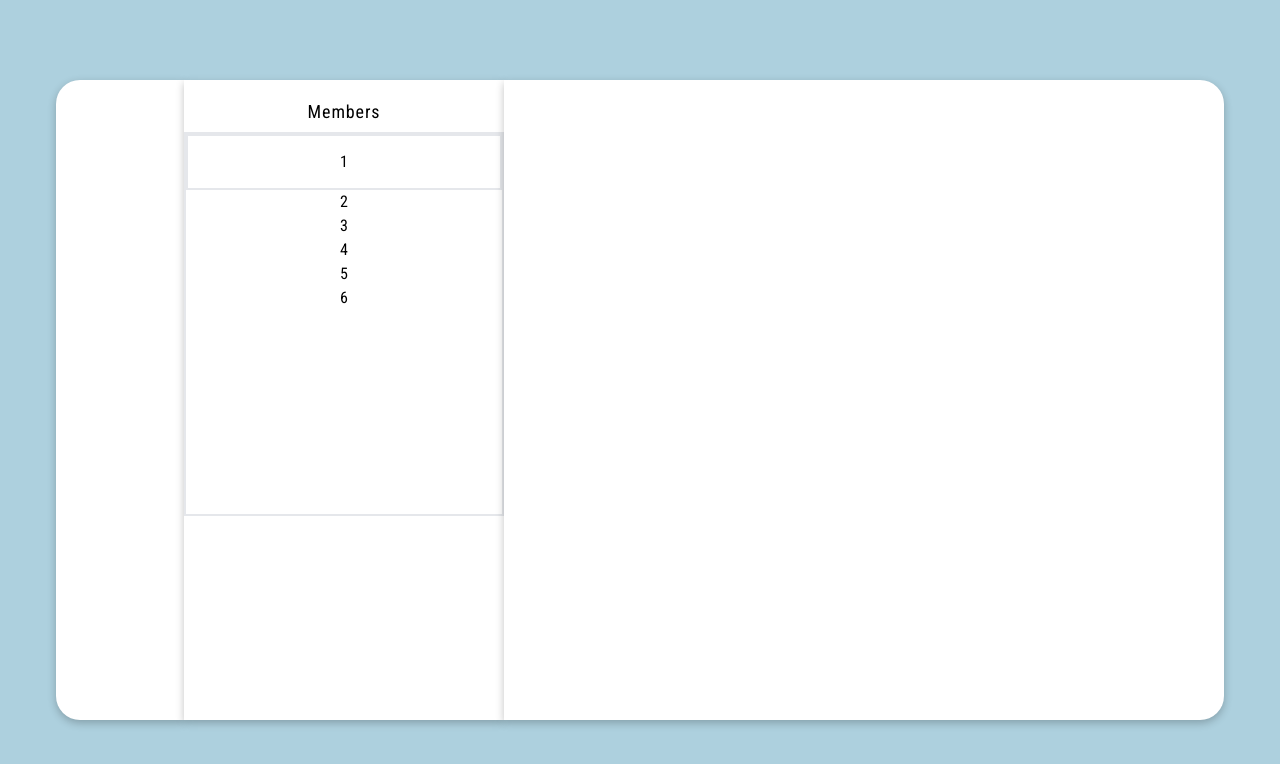
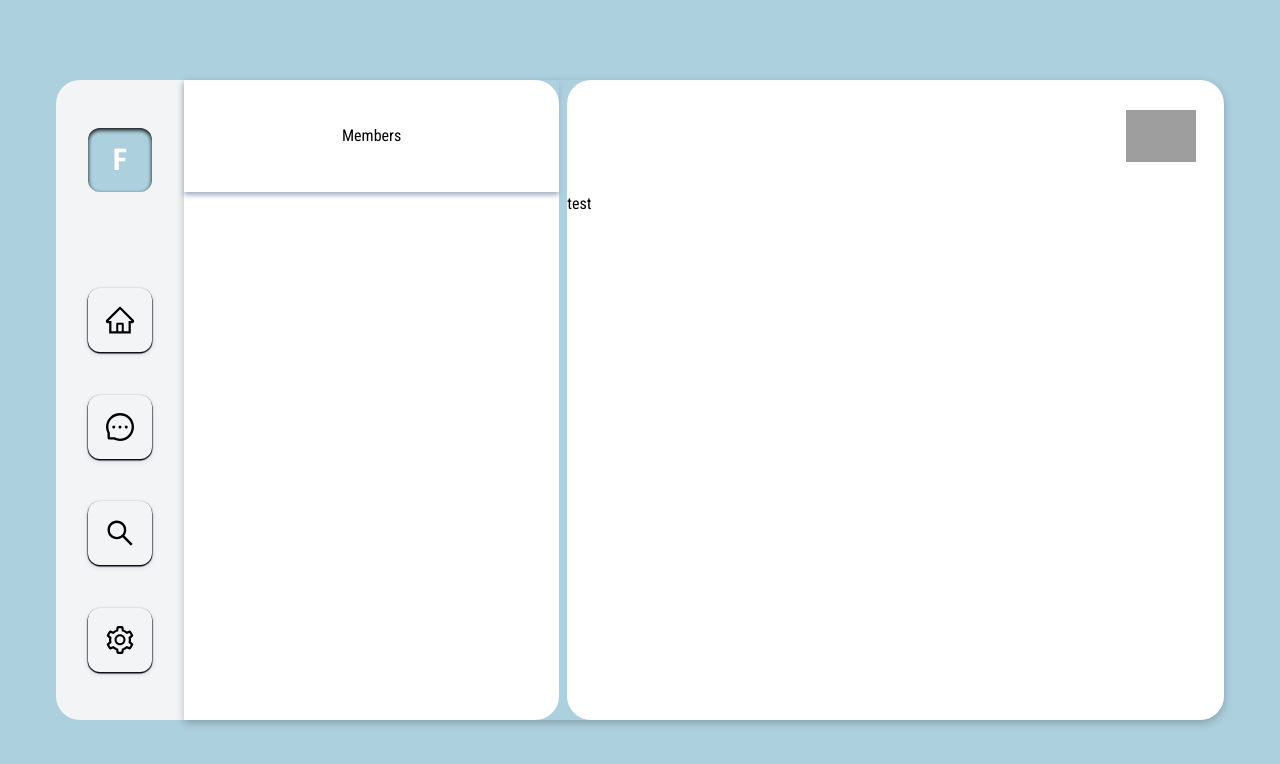
Before and after one commit to Aejkatappaja/Chat-App-Front, a Next.js app: page /chat in a window 1280 px wide. Shown: the top 764 px of the page. Built offline with nearby package versions, Linux system fonts and the light colour scheme; grey boxes are pictures that could not be loaded.

Commit message:
buttons nav

```diff
--- a/app/chat/page.tsx
+++ b/app/chat/page.tsx
@@ -1,30 +1,68 @@
+"use client";
 import { Container } from "@/components/ui/Container";
 import React from "react";
+import Image from "next/image";
+import {
+  AiOutlineMessage,
+  AiOutlineHome,
+  AiOutlineSearch,
+  AiOutlineSetting,
+} from "react-icons/ai";
 
 interface ChatPageProps {}
 
 export default function ChatPage({}) {
+  const [isClicked, setIsClicked] = React.useState<boolean>(false);
+  const OnClick = () => setIsClicked(!isClicked);
   return (
     <Container>
-      <div className="w-[8rem] h-[40rem] bg-white shadow-[rgba(0,_0,_0,_0.24)_0px_3px_8px] rounded-tl-3xl rounded-bl-3xl flex flex-col items-center"></div>
-      <div className="w-[20rem] h-[40rem] bg-white flex flex-col items-center shadow-[rgba(0,_0,_0,_0.24)_0px_3px_8px] ">
-        <div className=" w-full h-10 flex justify-center items-center mt-3 text-lg tracking-wider">
-          Members
+      <div className="w-[8rem] h-[40rem] bg-gray-100 rounded-tl-3xl rounded-bl-3xl flex flex-col items-center justify-around">
+        <div className="bg-[#add0de] w-16 h-16 rounded-xl flex justify-center items-center  text-white text-3xl font-bold shadow-inner shadow-black">
+          F
         </div>
-        <div className="border-2 w-full h-96">
-          <ul className="flex flex-col items-center">
-            <li className="h-14 border-2 w-full flex items-center justify-center">
-              1
-            </li>
-            <li>2</li>
-            <li>3</li>
-            <li>4</li>
-            <li>5</li>
-            <li>6</li>
-          </ul>
+        <div className="h-96 flex flex-col items-center justify-between rounded-xl  w-16">
+          <div className="w-16 h-16  shadow-[rgba(50,_50,_105,_0.15)_0px_2px_5px_0px,_rgba(0,_0,_0,_1)_0px_1px_1px_0.5px] flex items-center justify-center rounded-xl">
+            <AiOutlineHome className="w-20 h-8 text-black" />
+          </div>
+          <div className="w-16 h-16  shadow-[rgba(50,_50,_105,_0.15)_0px_2px_5px_0px,_rgba(0,_0,_0,_1)_0px_1px_1px_0.5px] flex items-center justify-center rounded-xl">
+            <AiOutlineMessage className="w-20 h-8 text-black" />
+          </div>
+          <div className="w-16 h-16 shadow-[rgba(50,_50,_105,_0.15)_0px_2px_5px_0px,_rgba(0,_0,_0,_1)_0px_1px_1px_0.5px] flex items-center justify-center rounded-xl">
+            <AiOutlineSearch className="w-20 h-8 text-black" />
+          </div>
+          <div
+            className={
+              !isClicked
+                ? "w-16 h-16 shadow-[rgba(50,_50,_105,_0.15)_0px_2px_5px_0px,_rgba(0,_0,_0,_1)_0px_1px_1px_0.5px] flex items-center justify-center rounded-xl duration-1000"
+                : "bg-[#add0de] w-16 h-16 rounded-xl flex justify-center items-center  text-white text-3xl font-bold shadow-inner shadow-black duration-700"
+            }
+          >
+            <AiOutlineSetting className="w-20 h-8" onClick={OnClick} />
+          </div>
         </div>
       </div>
-      <div className="w-[45rem] h-[40rem] bg-white rounded-tr-3xl rounded-br-3xl flex flex-col items-center shadow-[rgba(0,_0,_0,_0.24)_0px_3px_8px]"></div>
+
+      <div className="w-[65rem] h-[40rem] bg-none rounded-tr-3xl rounded-br-3xl flex shadow-[rgba(0,_0,_0,_0.24)_0px_3px_8px]">
+        <div className="w-96  border-gray-200 bg-white rounded-tr-3xl rounded-br-3xl">
+          <div className="shadow-[0px_3px_5px_0px_#A0AEC0] flex items-center h-28 justify-center ">
+            {isClicked ? "SETTINGS" : "Members"}
+          </div>
+        </div>
+        <div className=" w-[42rem] ml-2 rounded-tr-3xl rounded-br-3xl">
+          <div className="shadow-[0px_3px_0px_0px_#1a202c] flex items-center h-28 justify-end pr-4 rounded-tl-3xl rounded-tr-3xl bg-white">
+            <Image
+              src="/chat-logo.png"
+              alt="sonup-logo"
+              width={70}
+              height={50}
+              className="mr-3"
+            />
+          </div>
+          <div className="h-[33rem] rounded-br-3xl rounded-bl-3xl bg-white">
+            test
+          </div>
+        </div>
+      </div>
     </Container>
   );
 }
```
